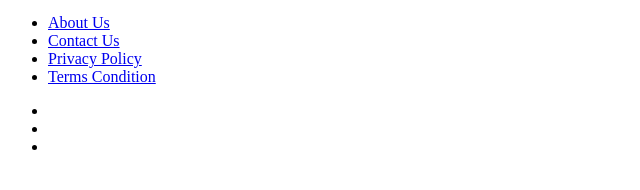
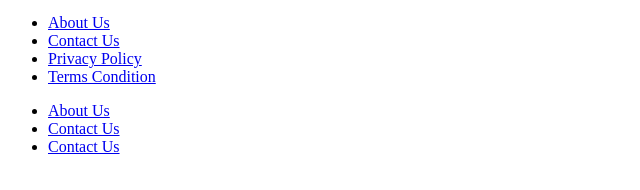
Before and after one commit to mr-aliev/special-app, a plain HTML site: page footer.html in a window 1280 px wide. Shown: the part 58-248 px from the top of the page, without its empty margins (0-640 px from the left). Drawn offline with Linux system fonts and the light colour scheme.

Commit message:
footer chachge

```diff
--- a/footer.html
+++ b/footer.html
@@ -34,9 +34,9 @@
 					</ul>
 				</nav>
 				<ul class="social">
-					<li class="social-item"><a href="#" class="social-link social-link-tw"></a></li>
-					<li class="social-item"><a href="#" class="social-link social-link-linkedin"></a></li>
-					<li class="social-item"><a href="#" class="social-link social-link-mail"></a></li>
+					<li class="social-item"><a href="#" class="social-link social-link-tw">About Us</a></li>
+					<li class="social-item"><a href="#" class="social-link social-link-linkedin">Contact Us</a></li>
+					<li class="social-item"><a href="#" class="social-link social-link-mail">Contact Us</a></li>
 				</ul>
 			</div>
 		</div>
```
